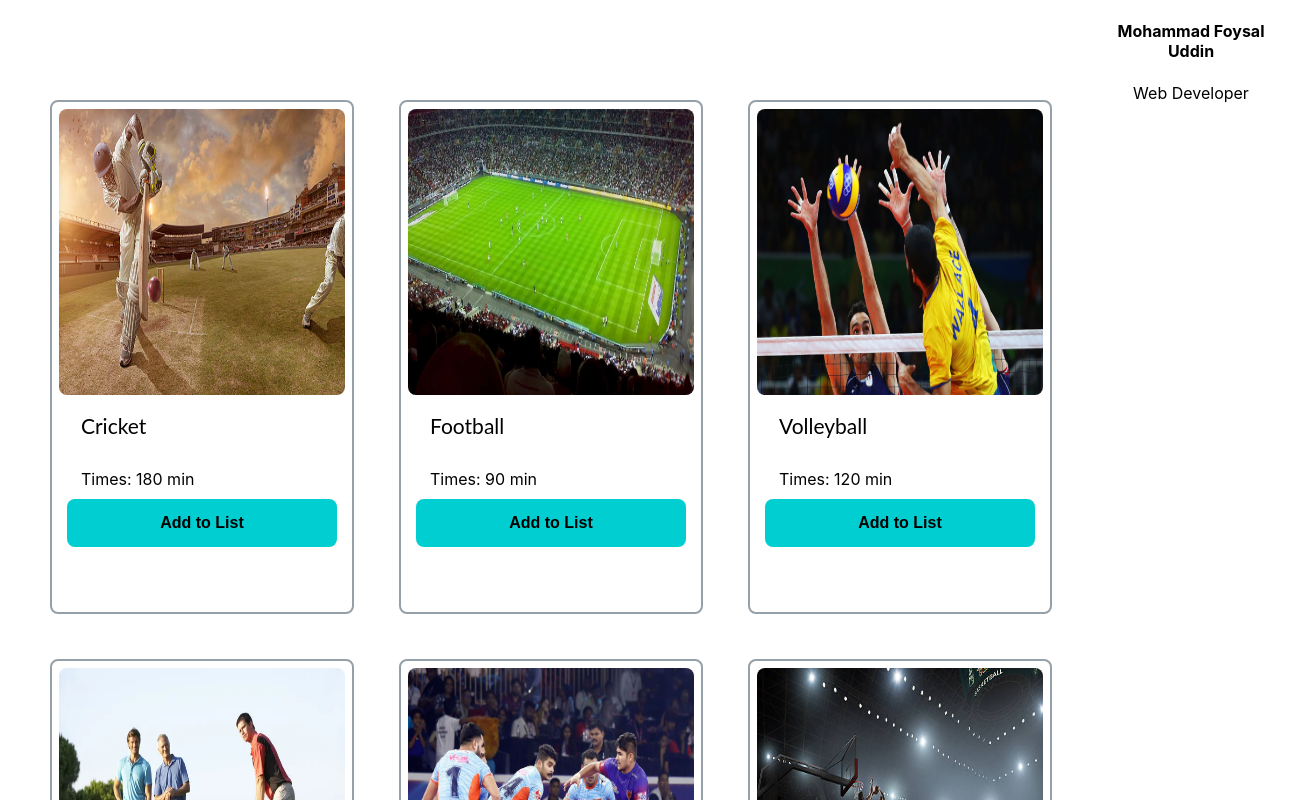
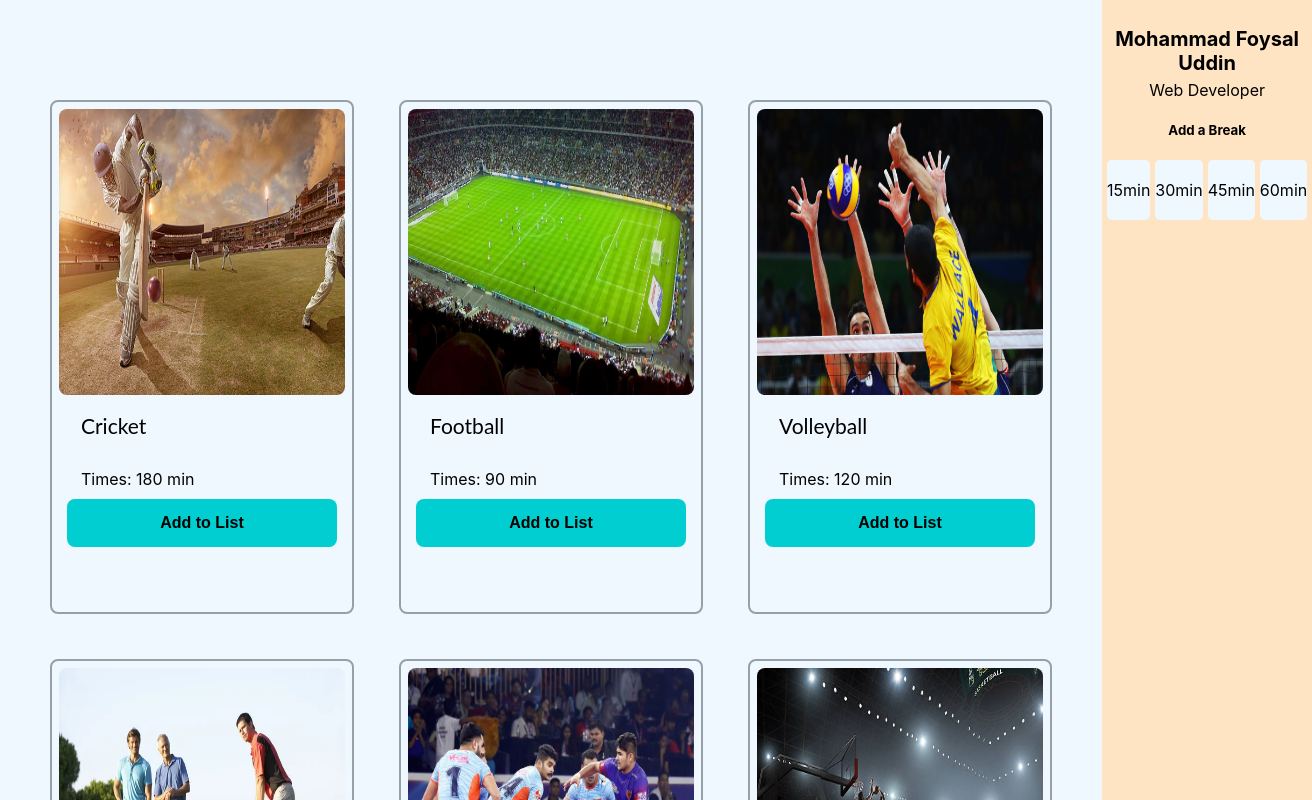
Before and after one commit to foysal767/xtreme-sports-club, a React (Create React App) app: page / in a window 1280 px wide. Shown: the top 800 px of the page, 1312 px wide, since content can reach past the window. Built offline with nearby package versions, Linux system fonts and the light colour scheme.

Commit message:
activities css added

```diff
--- a/src/components/Activities/Activities.css
+++ b/src/components/Activities/Activities.css
@@ -1,4 +1,5 @@
 .page-container {
+    background-color: aliceblue;
     display: grid;
     grid-template-columns: 4fr 1fr;
 }
@@ -7,6 +8,29 @@
     grid-template-columns: repeat(3, 1fr);
     gap: 45px;
     margin: 100px 50px;
+}
+.personal-info {
+    background-color: bisque;
+}
+.personal-info h4 {
+    font-size: 20px;
+    margin-bottom: 5px;
+}
+.personal-info p {
+    padding: 0px;
+    margin: 0px;
+}
+.break-container {
+    display: grid;
+    grid-template-columns: repeat(4, 1fr);
+    gap: 5px;
+    margin: 0 5px;
+}
+.break-container p{
+    background-color: aliceblue;
+    border-radius: 5px;
+    padding: 20px 0;
+    cursor: pointer;
 }
 
 @media (max-width: 540px){
--- a/src/components/Activities/Activities.js
+++ b/src/components/Activities/Activities.js
@@ -21,6 +21,13 @@ const Activities = () => {
             <div className='personal-info'>
                 <h4>Mohammad Foysal Uddin</h4>
                 <p>Web Developer</p>
+                <h5>Add a Break</h5>
+                <div className='break-container'>
+                    <p>15min</p>
+                    <p>30min</p>
+                    <p>45min</p>
+                    <p>60min</p>
+                </div>
             </div>
         </div>
     );
```
